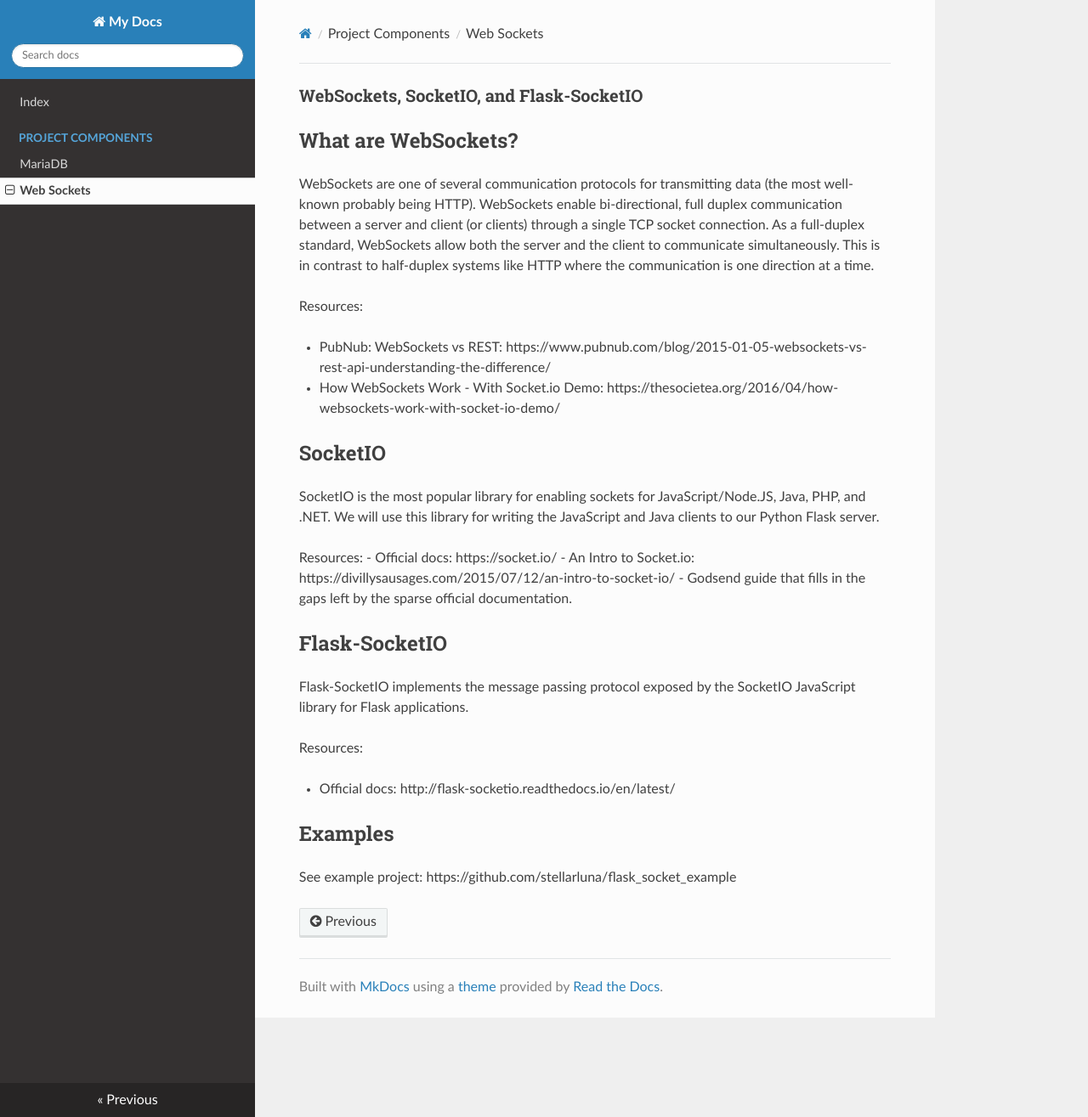
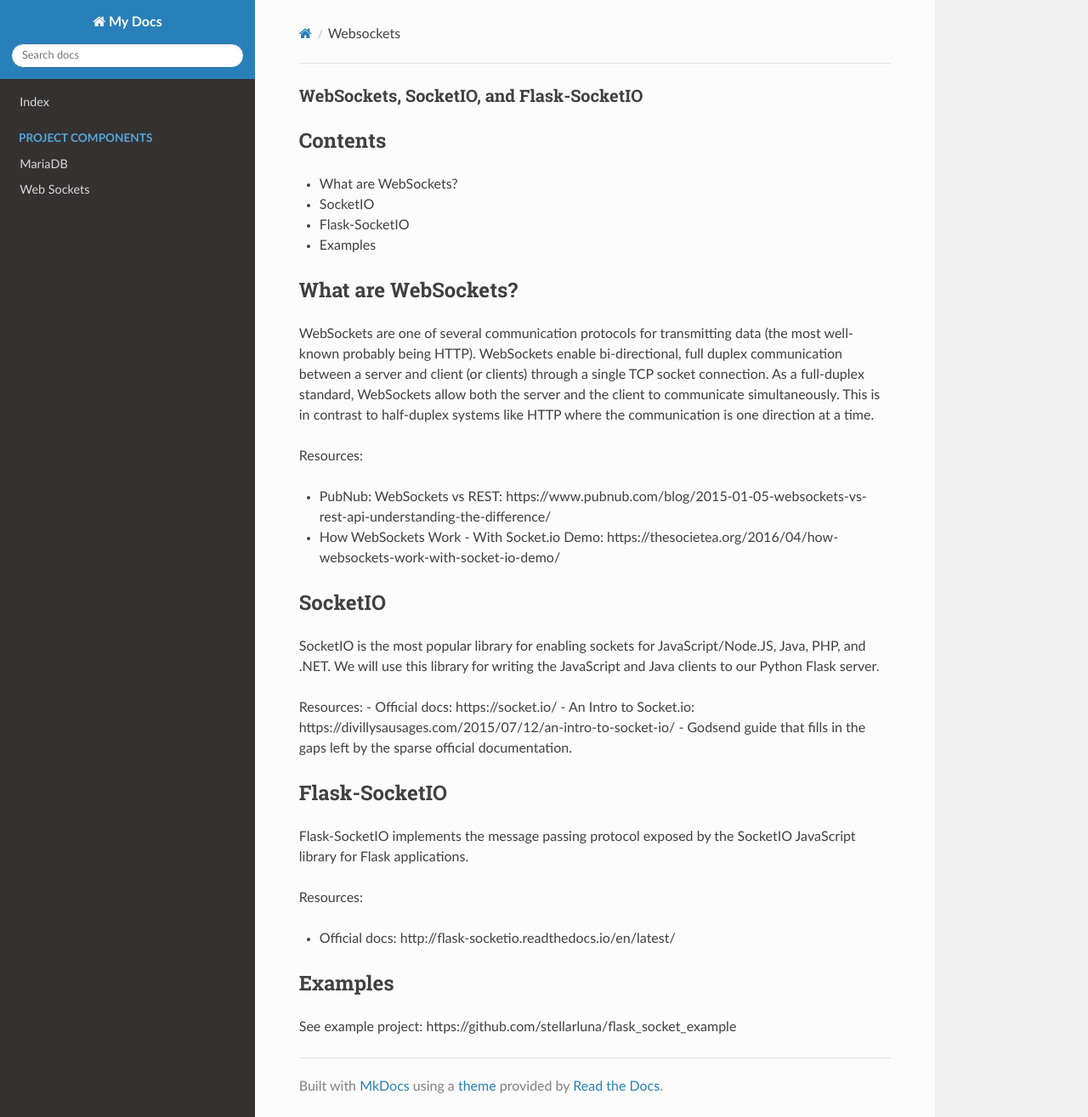
Before and after one commit to mollyklecompte/strom, an MkDocs documentation site: the page built from docs/docs/websockets.md, in a window 1280 px wide and 1315 px high. Shown: the whole window at 85% size. Built offline with MkDocs 1.6.1, drawn with Linux system fonts in a browser that asks for light colours; nearby versions of some CDN libraries; old or Windows-style settings are respelled for this version of MkDocs.

```diff
--- a/docs/docs/web_sockets.md
+++ b/docs/docs/websockets.md
@@ -1,4 +1,10 @@
 ### WebSockets, SocketIO, and Flask-SocketIO
+
+## Contents
+- What are WebSockets?
+- SocketIO
+- Flask-SocketIO
+- Examples
 
 ## What are WebSockets?
 
```
